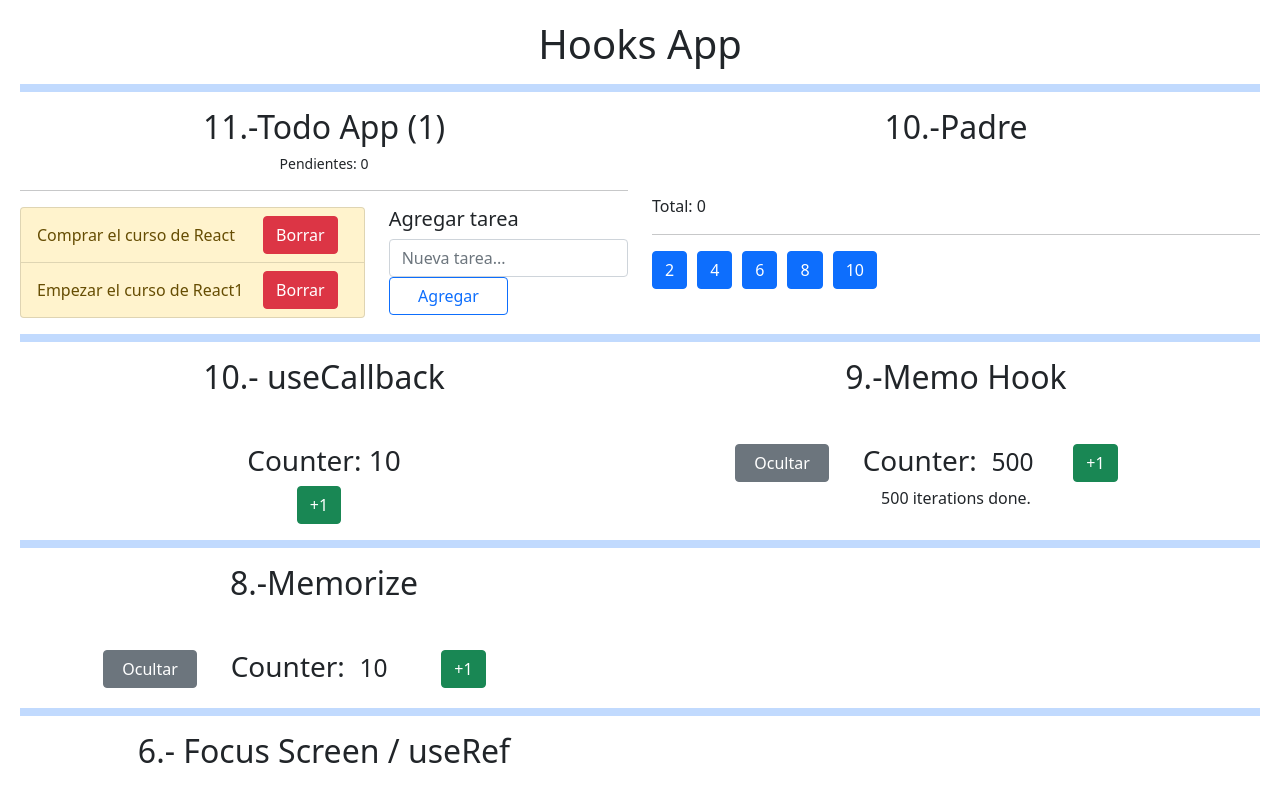
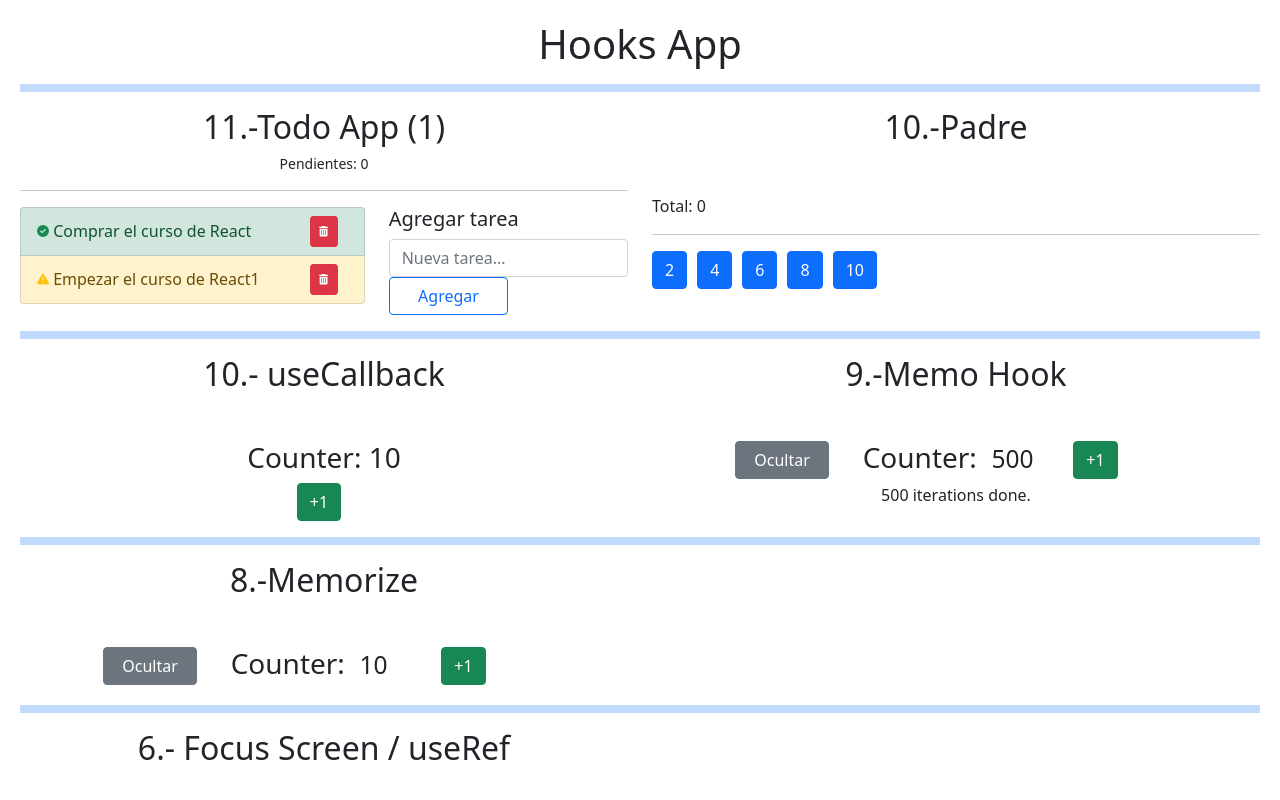
Before and after one commit to AlanGPmx/Udemy_CursoReact_01_FH, a React (Create React App) app in the folder 05-hook-app/: page / in a window 1280 px wide. Shown: the top 800 px of the page. Built offline with nearby package versions, Linux system fonts and the light colour scheme.

Commit message:
fix: Estilos mas representativos para el TodoApp. Se agrega FontAwesomeFree

```diff
--- a/05-hook-app/src/08-useReducer/TodoApp.tsx
+++ b/05-hook-app/src/08-useReducer/TodoApp.tsx
@@ -13,7 +13,7 @@ export const TodoApp = () => {
 		{
 			id: 1,
 			description: 'Comprar el curso de React',
-			done: false,
+			done: true,
 		},
 		{
 			id: 2,
--- a/05-hook-app/src/08-useReducer/TodoItem.tsx
+++ b/05-hook-app/src/08-useReducer/TodoItem.tsx
@@ -1,3 +1,9 @@
+import {
+	faTrashCan,
+	faCircleCheck,
+	faTriangleExclamation,
+} from '@fortawesome/free-solid-svg-icons';
+import {FontAwesomeIcon} from '@fortawesome/react-fontawesome';
 export const TodoItem = (props: any) => {
 	const {
 		todo: {description, done},
@@ -9,8 +15,17 @@ export const TodoItem = (props: any) => {
 				className={`list-group-item d-flex justify-content-between ${
 					done ? 'list-group-item-success' : 'list-group-item-warning'
 				} `}>
-				<span className='align-self-center'>{description}</span>
-				<button className='btn btn-danger'>Borrar</button>
+				<span className='align-self-center'>
+					<FontAwesomeIcon
+						icon={done ? faCircleCheck : faTriangleExclamation}
+						size='xs'
+						className={`${done ? 'text-success' : 'text-warning'} `}
+					/>{' '}
+					{description}
+				</span>
+				<button className='btn btn-danger btn-sm'>
+					<FontAwesomeIcon icon={faTrashCan} size='xs' />
+				</button>
 			</li>
 		</>
 	);
```
